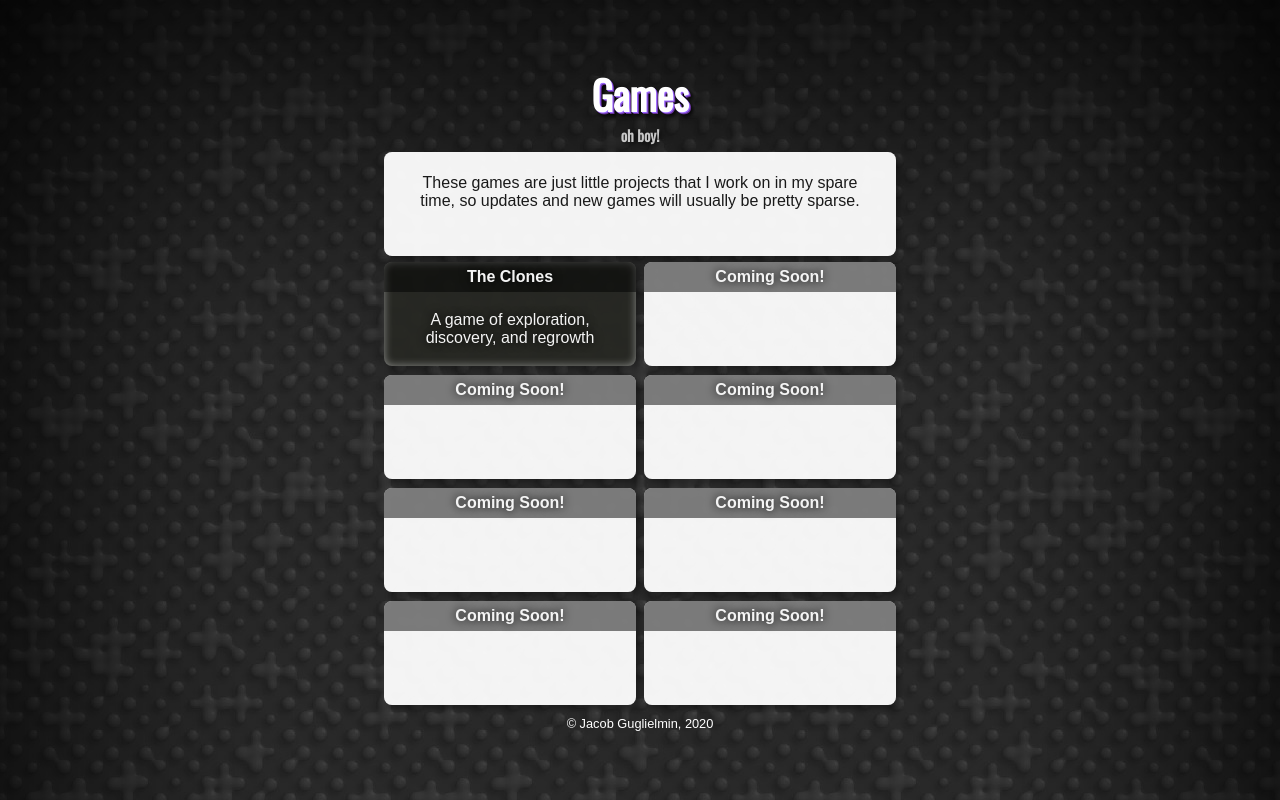
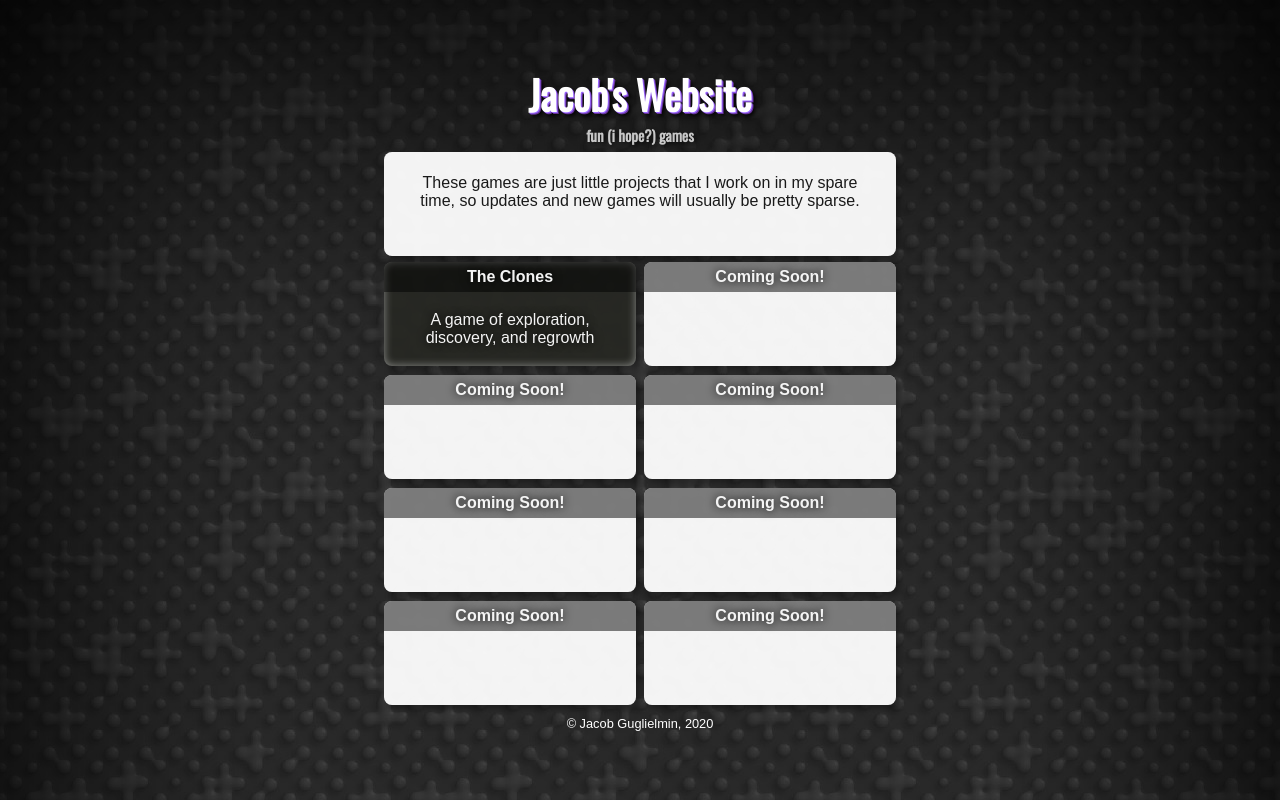
Before and after one commit to Jacob-Guglielmin/Games, a plain HTML site: page index.html in a window 1280 px wide. Drawn offline with nearby package versions, Linux system fonts and the light colour scheme.

Commit message:
Added home button

```diff
--- a/index.html
+++ b/index.html
@@ -10,10 +10,10 @@
         <div id="page">
             <div id="mainBox">
                 <div id="title">
-                    Games
+                    <a href="https://jacob-guglielmin.github.io" style="color: #ffffff; text-decoration: none;">Jacob's Website</a>
                 </div>
                 <div id="subtitle">
-                    oh boy!
+                    fun (i hope?) games
                 </div>
                 <div class="blurb">
                     <div class="block">
```
